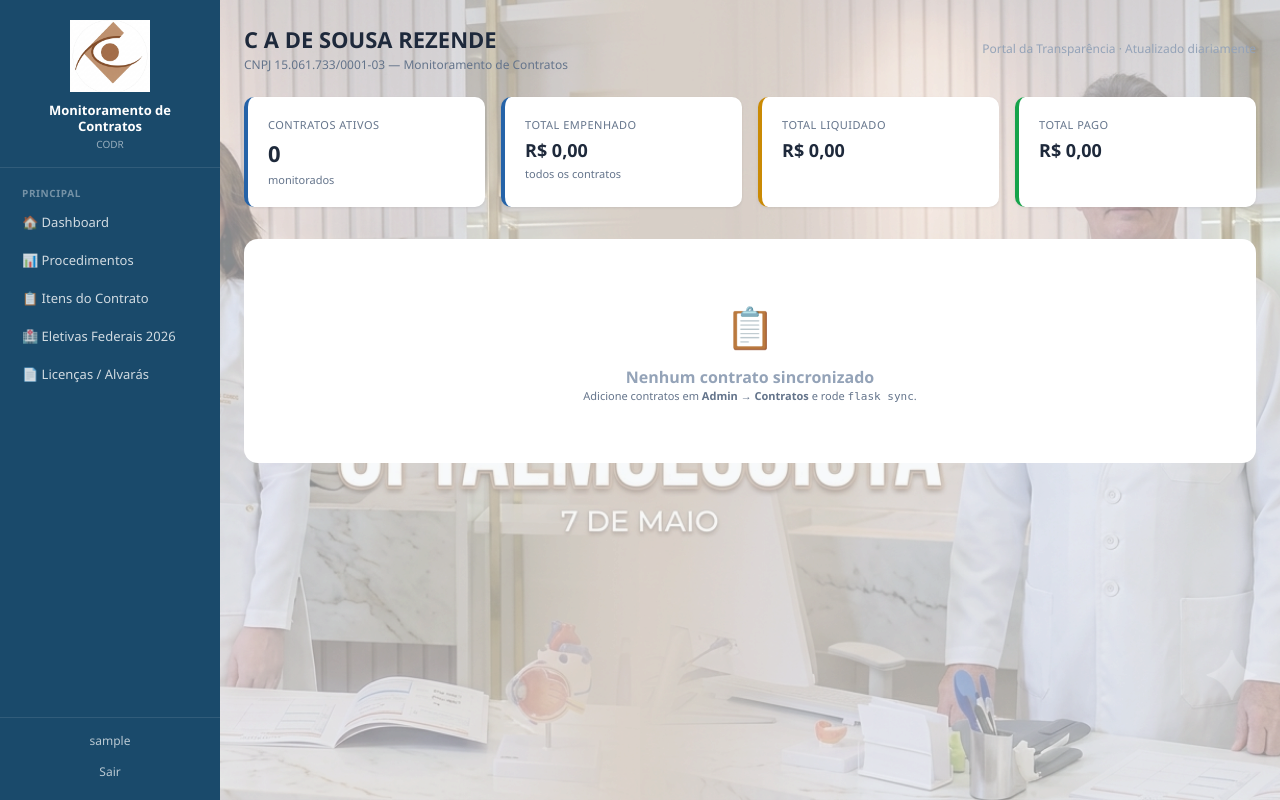
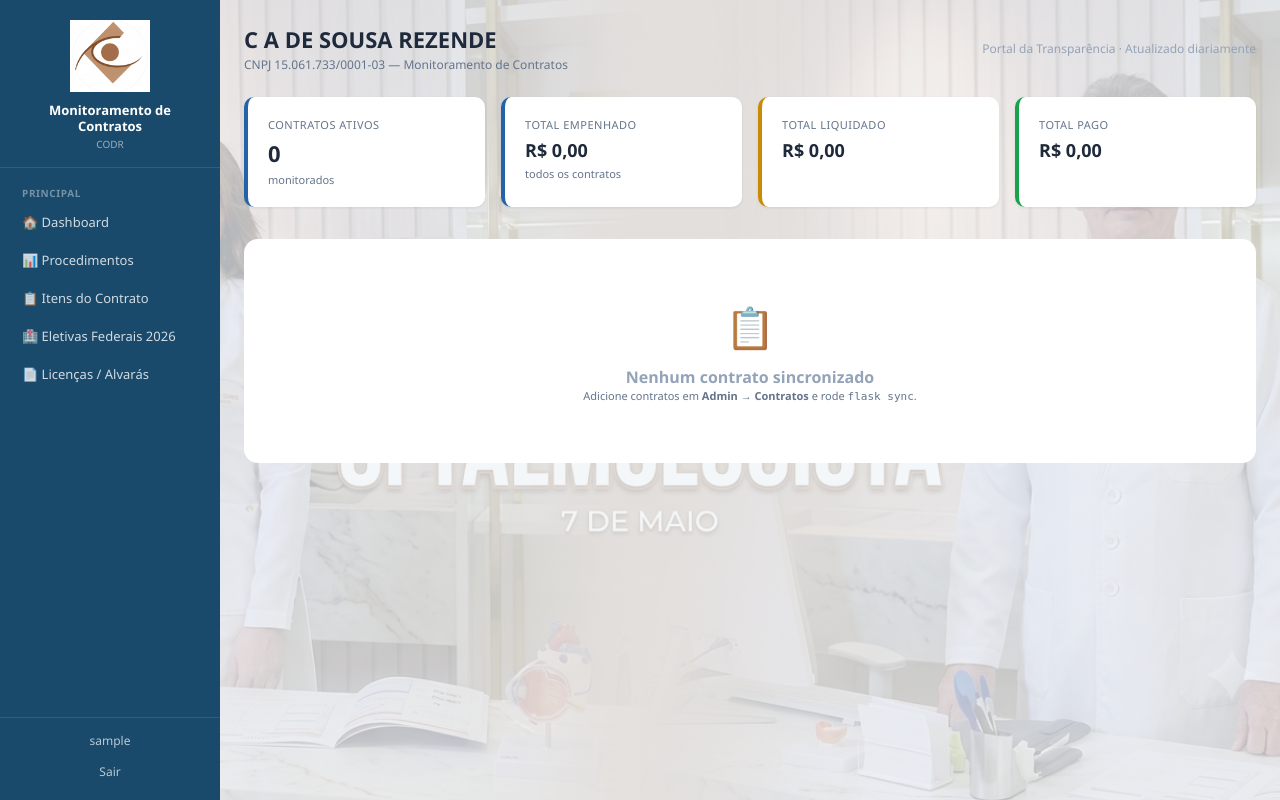
Before and after one commit to acconsultoriaemsaude2025-bit/CONTRATOS-SOBRAL, a Flask app: page / in a window 1280 px wide. Run offline with Flask 3, Linux system fonts and the light colour scheme; the visitor is signed in with stand-in values (Sample User, id 1); data that the repository does not hold is empty.

Commit message:
fix: remove fundo duplicado do dashboard

```diff
--- a/app/templates/dashboard.html
+++ b/app/templates/dashboard.html
@@ -3,21 +3,9 @@
 
 {% block head %}
 <script src="/static/js/chart.umd.min.js"></script>
-<style>
-.dashboard-bg {
-  position: fixed;
-  inset: 0;
-  background: url('/static/donos.png') center center / cover no-repeat;
-  opacity: 0.25;
-  pointer-events: none;
-  z-index: 0;
-}
-main > * { position: relative; z-index: 1; }
-</style>
 {% endblock %}
 
 {% block content %}
-<div class="dashboard-bg"></div>
 <div style="display:flex; align-items:center; justify-content:space-between; margin-bottom:24px; flex-wrap:wrap; gap:12px;">
   <div>
     <h1 style="font-size:22px; font-weight:700;">C A DE SOUSA REZENDE</h1>
```
